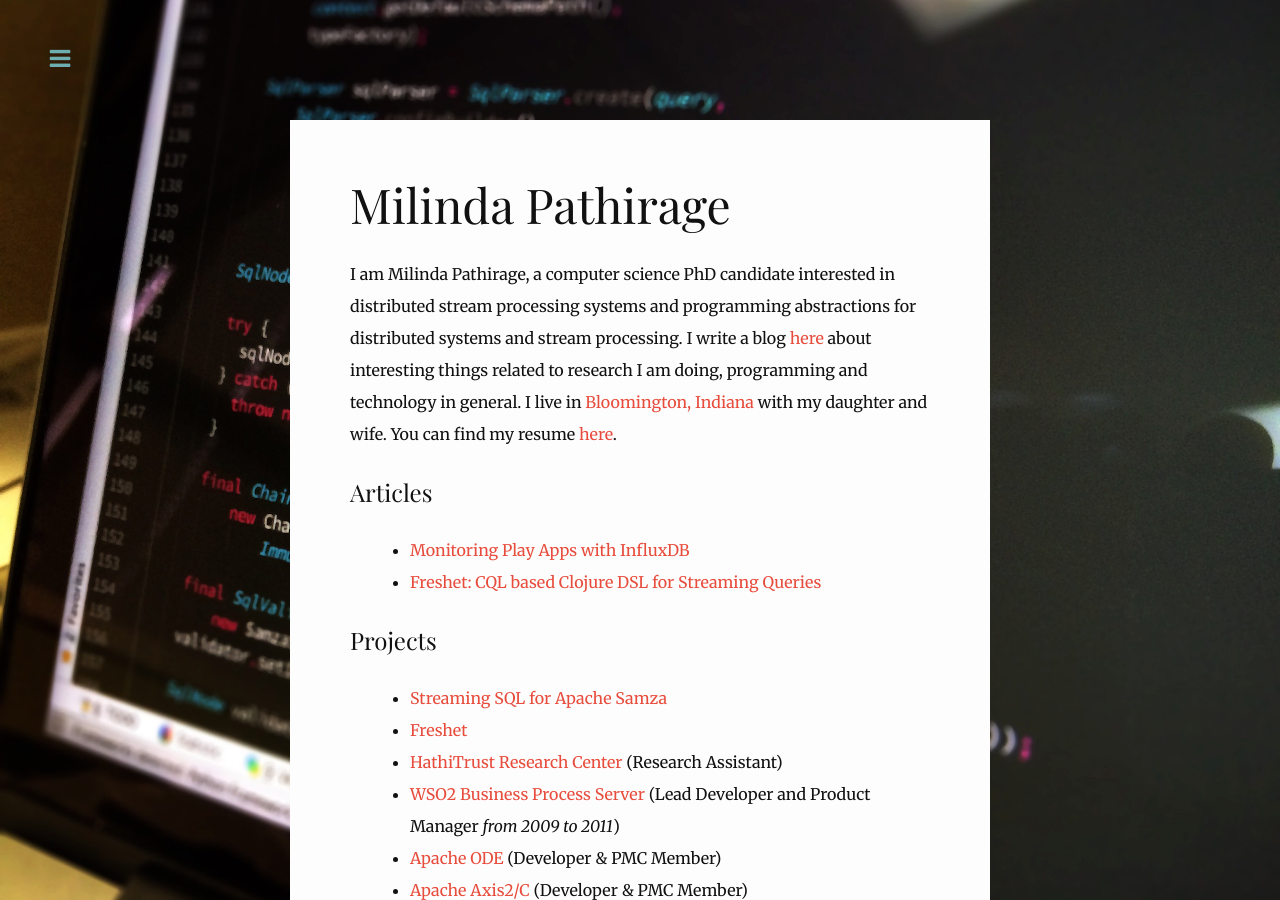
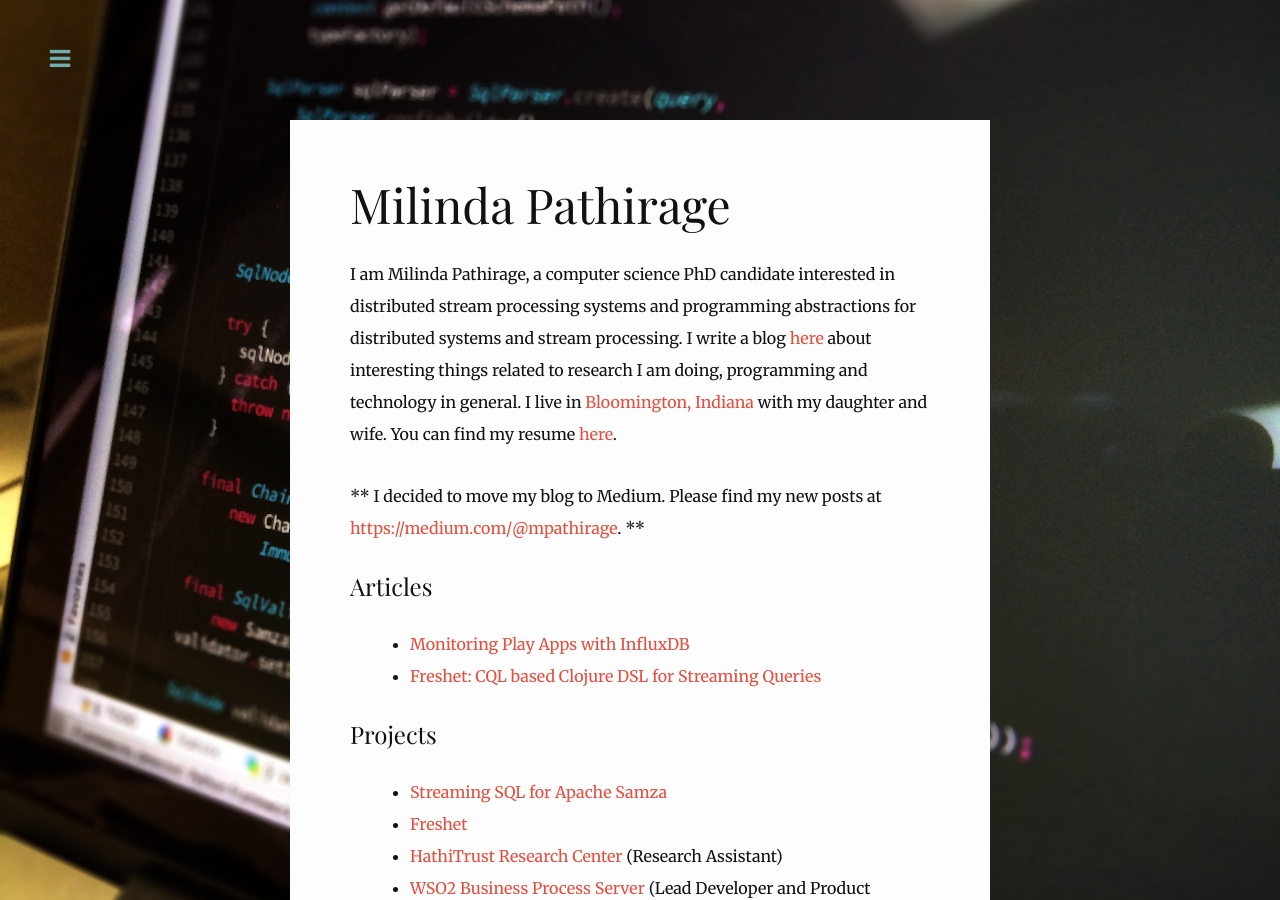
Before and after one commit to milinda/milinda.github.io, a Jekyll site: the page built from index.html, in a window 1280 px wide and 900 px high. Built offline with Jekyll 4.4.1, drawn with Linux system fonts in a browser that asks for light colours; nearby versions of some CDN libraries.

Commit message:
added a link to medium blog.

```diff
--- a/_includes/about.md
+++ b/_includes/about.md
@@ -1,3 +1,5 @@
 I am Milinda Pathirage, a computer science PhD candidate interested in distributed stream processing systems and programming abstractions for distributed systems and stream processing. I write a blog [here](http://milinda.svbtle.com) about interesting things related to research I am doing,  programming and technology in general. I live in [Bloomington, Indiana](http://en.wikipedia.org/wiki/Bloomington,_Indiana) with my daughter and wife. You can find my resume [here](/milinda-cv.pdf).
 
+** I decided to move my blog to Medium. Please find my new posts at [https://medium.com/@mpathirage](https://medium.com/@mpathirage). **
+
 ## Articles
```
